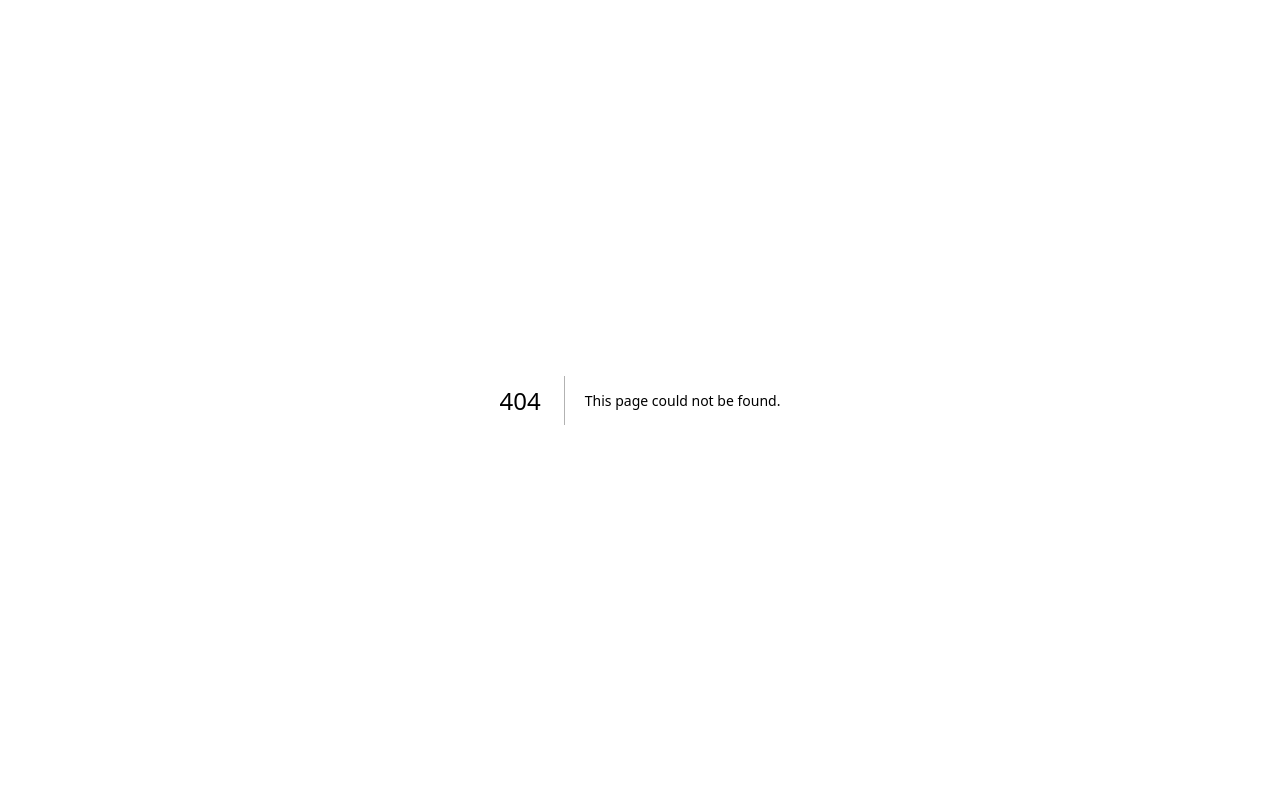
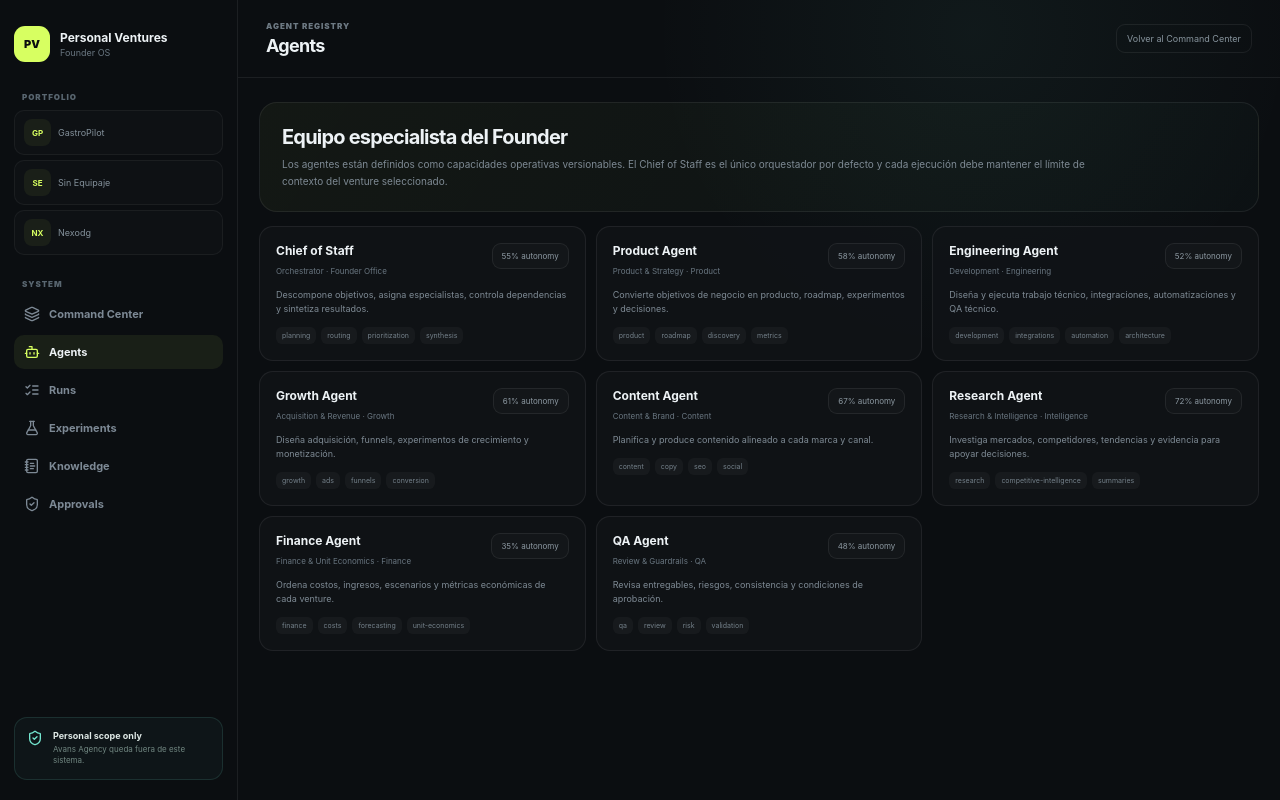
Before and after one commit to devdamig-dev/Personal-ventures-os, a Next.js app: page /agents in a window 1280 px wide. Before the commit this address had no page. Built offline with nearby package versions, Linux system fonts and the light colour scheme.

Commit message:
feat(ui): add app/agents/page.tsx

```diff
--- /dev/null
+++ b/app/agents/page.tsx
@@ -0,0 +1,38 @@
+import { agentDefinitions } from "@/lib/agents";
+import { SystemShell } from "@/app/components/system-shell";
+import styles from "@/app/components/system-shell.module.css";
+
+export default function AgentsPage() {
+  return (
+    <SystemShell active="agents" eyebrow="AGENT REGISTRY" title="Agents">
+      <section className={styles.hero}>
+        <h2>Equipo especialista del Founder</h2>
+        <p>
+          Los agentes están definidos como capacidades operativas versionables. El Chief of
+          Staff es el único orquestador por defecto y cada ejecución debe mantener el límite
+          de contexto del venture seleccionado.
+        </p>
+      </section>
+
+      <div className={styles.grid} style={{ marginTop: 14 }}>
+        {agentDefinitions.map((agent) => (
+          <article className={styles.card} key={agent.id}>
+            <div className={styles.cardTop}>
+              <div>
+                <h3>{agent.name}</h3>
+                <small>{agent.role} · {agent.department}</small>
+              </div>
+              <span className={styles.pill}>{agent.autonomy}% autonomy</span>
+            </div>
+            <p>{agent.purpose}</p>
+            <div className={styles.tags}>
+              {agent.capabilities.map((capability) => (
+                <span key={capability}>{capability}</span>
+              ))}
+            </div>
+          </article>
+        ))}
+      </div>
+    </SystemShell>
+  );
+}
```
